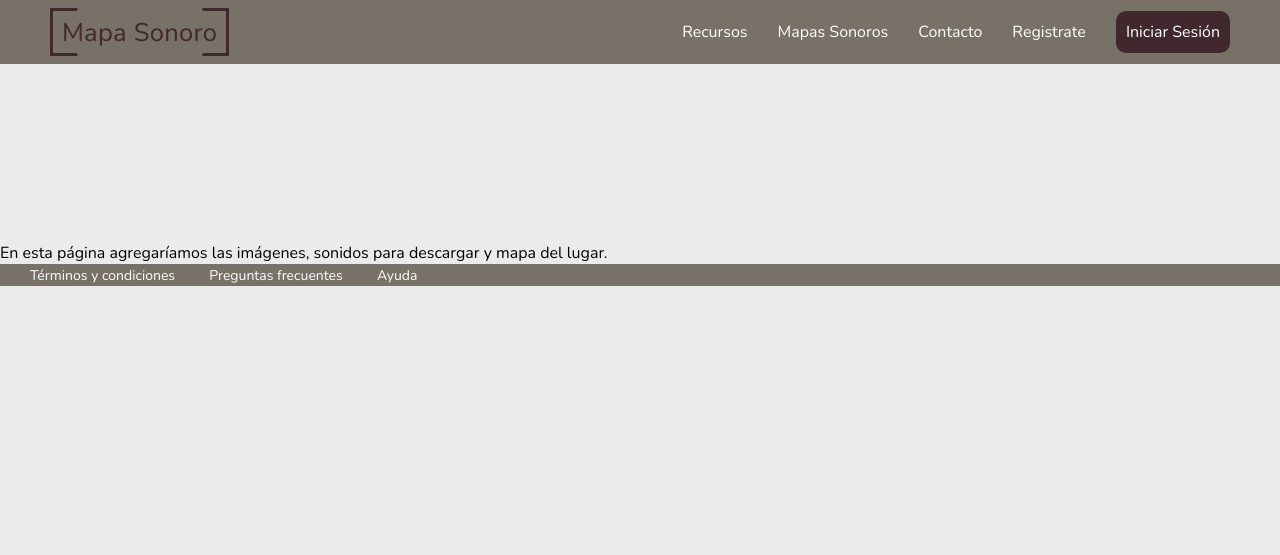
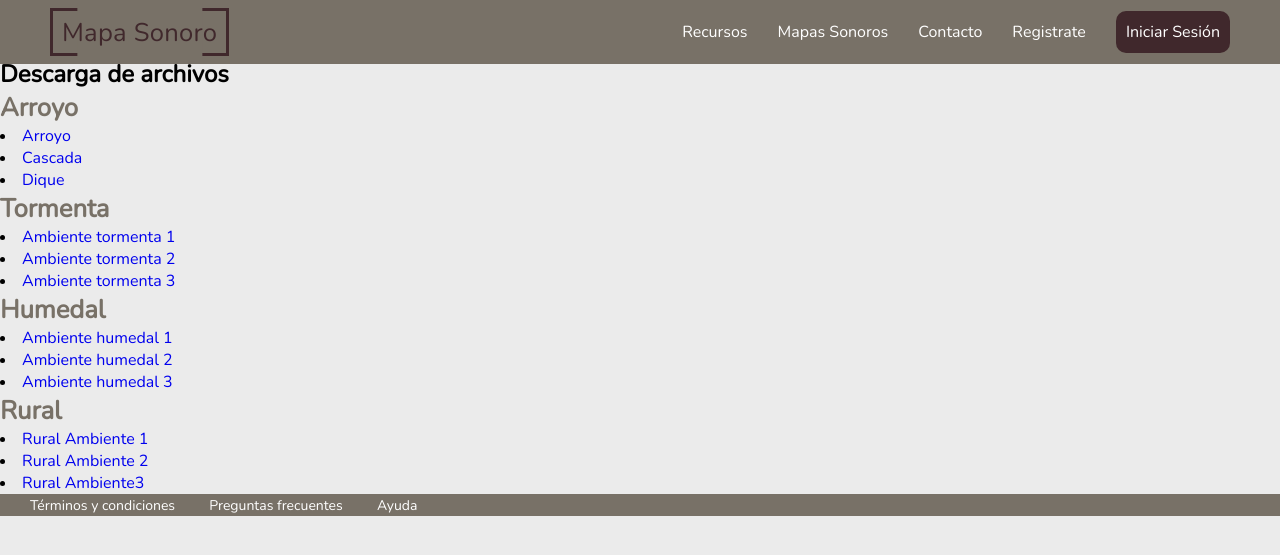
Before and after one commit to sergioleito/mapa, a Python web app: template mapa borrador/templates/recursos.html in a window 1280 px wide. Shown: the top 555 px of the page. Run offline with Jinja, Linux system fonts and the light colour scheme; the template is opened without the code that fills it, so the values that code supplies are empty.

Commit message:
nuevo cambio
faltaria agregar imagenes a la parte de recursos

```diff
--- a/mapa borrador/templates/recursos.html
+++ b/mapa borrador/templates/recursos.html
@@ -12,10 +12,10 @@
     <link rel="stylesheet" href="../static/css/style.css">
 </head>
 <body>
-     <!-- Encabezado -->
+
      <header class="header">
         <nav>
-            <!-- logo -->
+
             <div id="logo">
                 <a href="../index.html">
                     <button class="corner-button">
@@ -23,7 +23,7 @@
                     </button>
                 </a>
             </div>
-            <!-- Hipervinculos para el menu -->
+
             <ul class="nav-links">
                 <li>
                     <a href="recursos.html">Recursos</a>
@@ -50,12 +50,34 @@
         </nav>
     </header>
     <main>
-        <section>
-            <p>
-                <br><br><br><br><br><br><br><br><br><br><br>
-                En esta página agregaríamos las imágenes, sonidos para descargar y mapa del lugar.
-            </p>
-        </section>
+        <section class="text">
+        <h1>Descarga de archivos</h1>
+        <div>
+            <h2>Arroyo</h2>
+            <li><a href="https://drive.google.com/file/d/1yi8BiunAQkM2cScvSeo9qvxCPF98e_u_/view?usp=drive_link">Arroyo</a></li>
+            <li><a href="https://drive.google.com/file/d/1uV44WB03KOCw0EfVe17ehEpOeYQ4Arzn/view?usp=drive_link">Cascada</a></li>
+            <li><a href="https://drive.google.com/file/d/1MymEFh9CvMmsCRCKNE8_W12s_-D_R_Aq/view?usp=drive_link">Dique</a></li>
+        </div>
+        <div>
+            <h2>Tormenta</h2>
+            <li><a href="https://drive.google.com/file/d/1McX-hOzxIRemskwvC2bG-yT1sgscbd9J/view?usp=drive_link">Ambiente tormenta 1</a></li>
+            <li><a href="https://drive.google.com/file/d/1cCIEjynw-h8PtbnujOVxHof6q3rDzfdD/view?usp=drive_link">Ambiente tormenta 2</a></li>
+            <li><a href="https://drive.google.com/file/d/11nmz_V-0DSvgvSE3l13kuCYg8wXDxymZ/view?usp=drive_link">Ambiente tormenta 3</a></li>
+        </div>
+        <div>
+            <h2>Humedal</h2>
+            <li><a href="https://drive.google.com/file/d/1aumqVLaHwYiPhH1jweIc5qJDjmpan82D/view?usp=drive_link" >Ambiente humedal 1</a></li>
+            <li><a href="https://drive.google.com/file/d/13-SEX5HtfrBS7rK9wLyxerBZt6X1bDqm/view?usp=drive_link" >Ambiente humedal 2</a></li>
+            <li><a href="https://drive.google.com/file/d/1-vSCtZB6sNPwn-DTerj_um-XWX14gkCT/view?usp=drive_link">Ambiente humedal 3</a></li>
+        </div>
+        <div>
+            <h2>Rural</h2>
+            <li><a href="https://drive.google.com/file/d/1N48othAzc3lreXeB2AOlJmPfKA1geiWr/view?usp=drive_link">Rural Ambiente 1</a></li>
+            <li><a href="https://drive.google.com/file/d/1CpqEG3aUMioE5PU0BVjQwHUMRMQJ_J_W/view?usp=drive_link">Rural Ambiente 2</a></li>
+            <li><a href="https://drive.google.com/file/d/1N48othAzc3lreXeB2AOlJmPfKA1geiWr/view?usp=drive_link">Rural Ambiente3</a></li>
+        </div>
+
+        </section >
 
     </main>
         <footer>
```
Also changed, not shown: mapa borrador/index.html (+6 -3 lines), mapa borrador/static/img/cascada.jpg (added), mapa borrador/static/img/humedal.jpg (added), mapa borrador/static/img/lomas.jpg (added), 1 other file.
